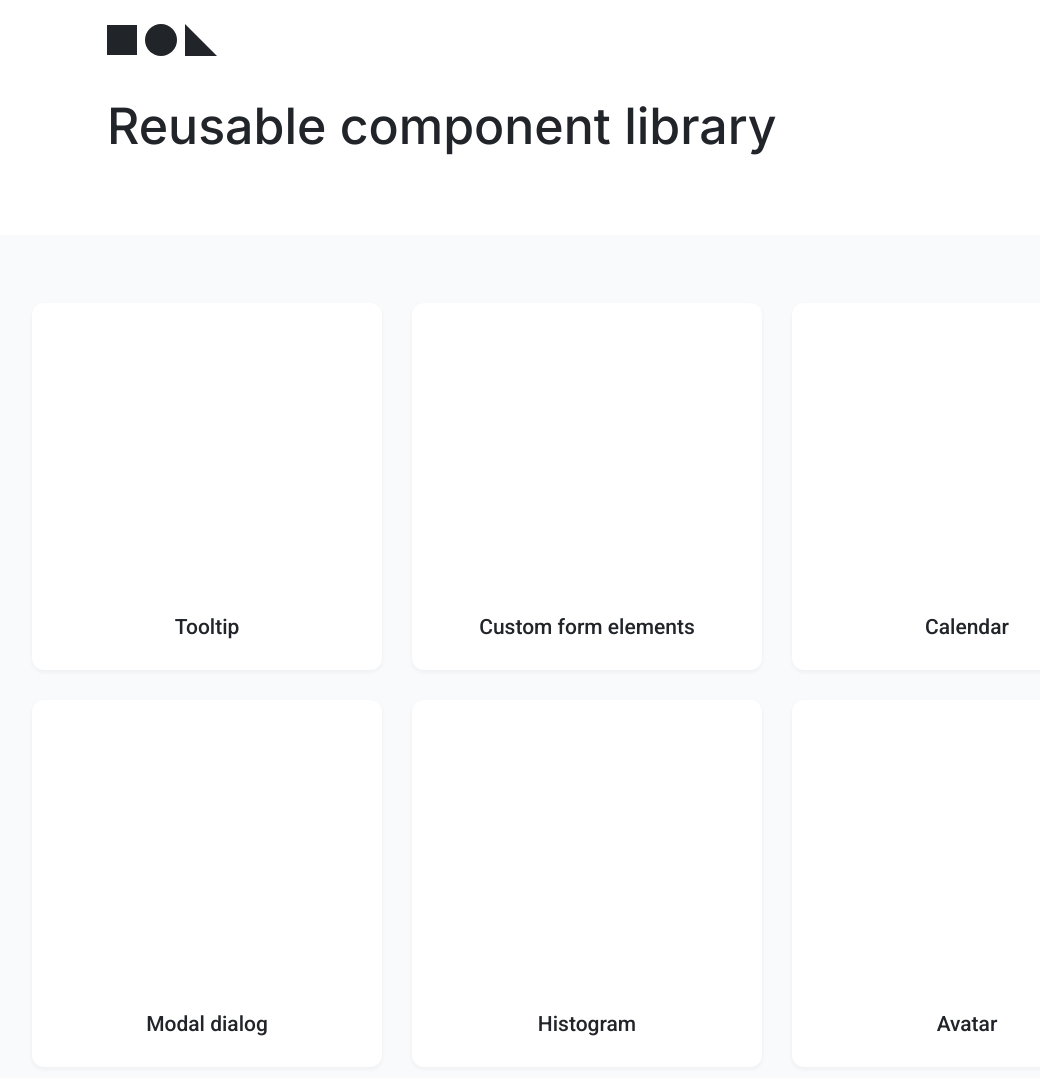
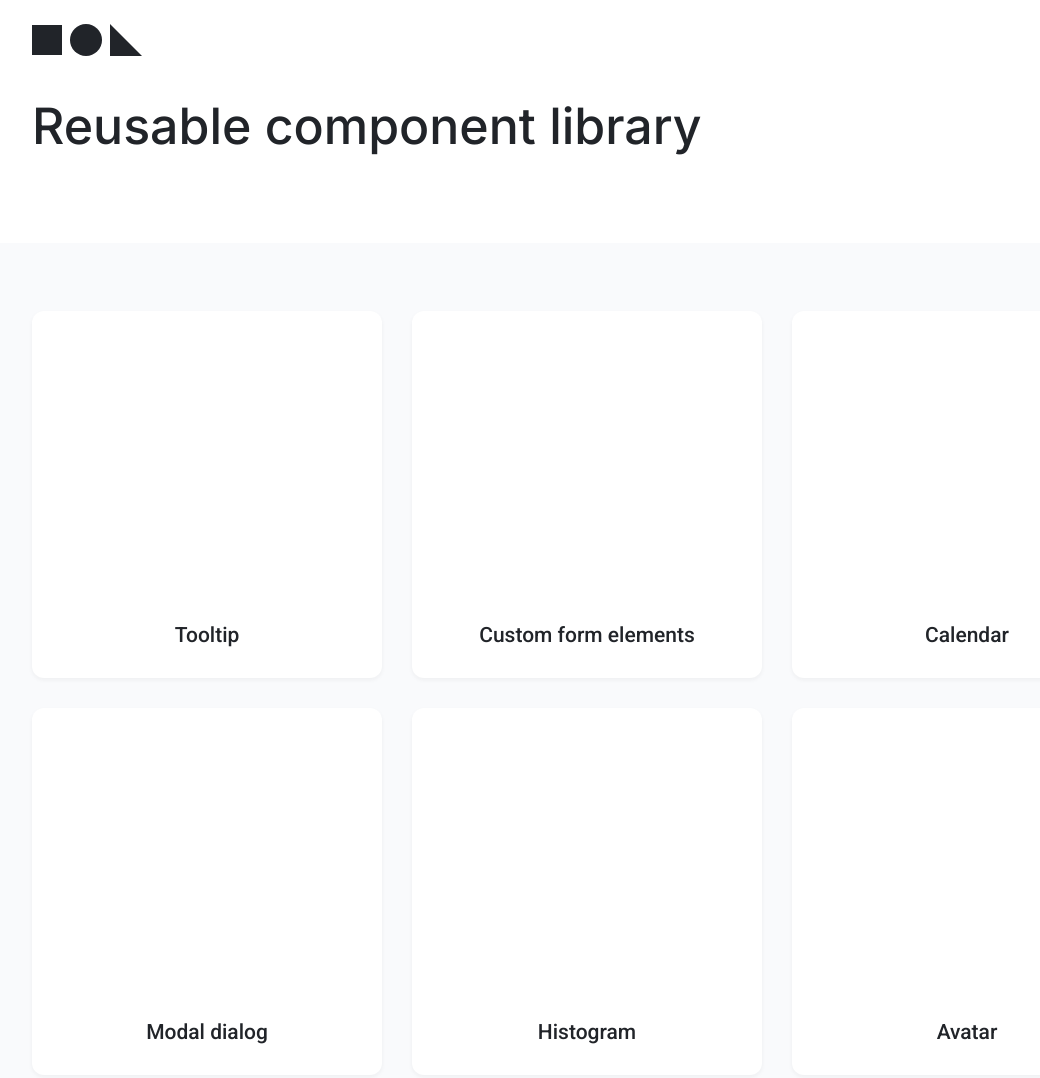
Before and after one commit to js-tasks-ru/htmlcss-20251006_novoselov-aleksandr-96, a website: page index.html in a window 1280 px wide. Shown: the top 1078 px of the page, without its empty margins (53-1093 px from the left). Drawn offline with Linux system fonts and the light colour scheme.

Commit message:
[main-component-header-logo] header

```diff
--- a/components/header/header.css
+++ b/components/header/header.css
@@ -1,12 +1,11 @@
 .header {
     background-color: var(--header-bg);
-    padding: 16px 16px 69px;
+    padding: 16px;
 }
 
 .header__inner {
     display: flex;
     justify-content: center;
-    margin-bottom: 48px;
 }
 
 .header_ghost-white {
@@ -20,17 +19,17 @@
     color: var(--grey-4);
     font-size: 28px;
     line-height: 38px;
+    padding: 48px 0 53px;
 }
 
 
 @media (min-width: 768px) {
     .header {
-        padding: 24px 160px 77px;
+        padding: 24px;
     }
 
     .header__inner {
         justify-content: flex-start;
-        margin-bottom: 38px;
     }
 
     .header__tittle {
@@ -38,5 +37,6 @@
         font-size: 50px;
         line-height: 64px;
         color: var(--black);
+        padding: 38px 0 61px;
     }
 }
```
